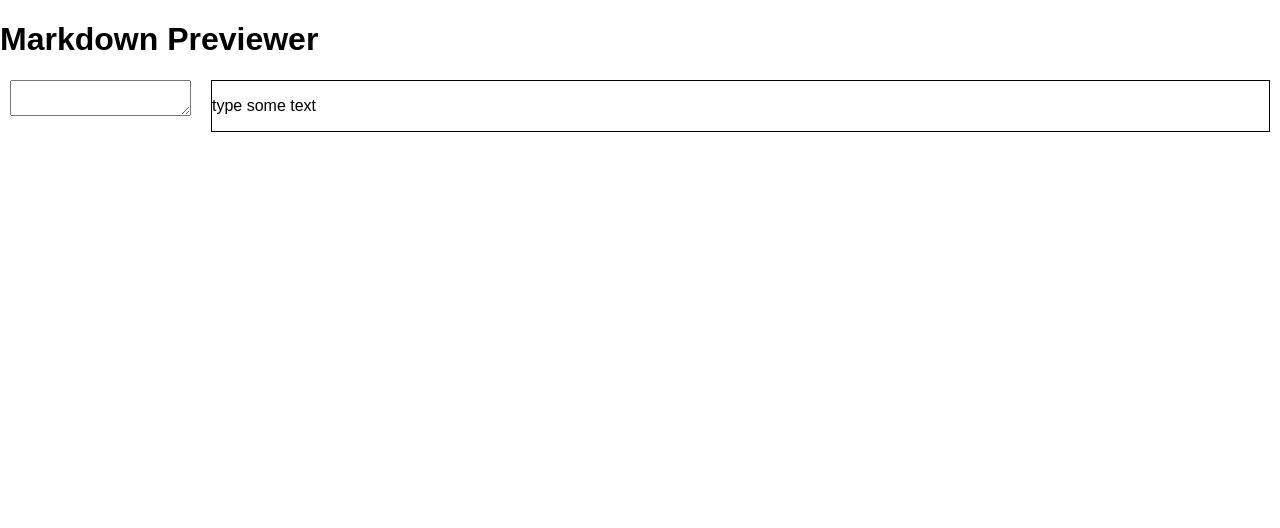
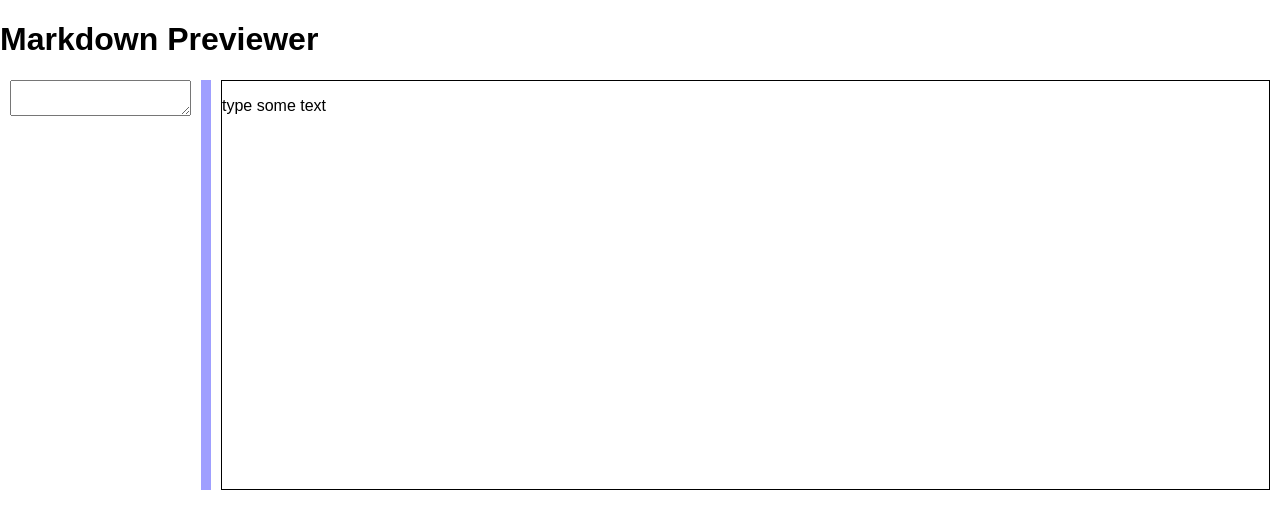
Before and after one commit to nikrb/fcc-markdown, a React (Create React App) app: page / in a window 1280 px wide. Shown: the top 528 px of the page. Built offline with nearby package versions, Linux system fonts and the light colour scheme.

Commit message:
add a splitter bar

```diff
--- /dev/null
+++ b/src/App.css
@@ -0,0 +1,3 @@
+.splitter_bar:hover {
+  cursor: e-resize;
+}
--- a/src/App.js
+++ b/src/App.js
@@ -1,5 +1,6 @@
 import React from 'react';
 import marked from 'marked';
+import './App.css';
 
 class App extends React.Component {
   state = {
@@ -32,6 +33,11 @@ class App extends React.Component {
       flexDirection: "row",
       justifyContent: "space-around"
     };
+    const splitter_bar = {
+      width: "0px",
+      height: "400px",
+      border: "5px solid rgba( 64, 64, 255, 0.5)"
+    };
     return (
       <div style={outer}>
         <h1>Markdown Previewer</h1>
@@ -39,6 +45,7 @@ class App extends React.Component {
           <div>
             <textarea style={ip_text} onChange={this.textChange} value={this.state.text} />
           </div>
+          <div style={splitter_bar} className="splitter_bar"/>
           <div style={marked_up} dangerouslySetInnerHTML={this.createMarkup()} />
         </div>
       </div>
```
